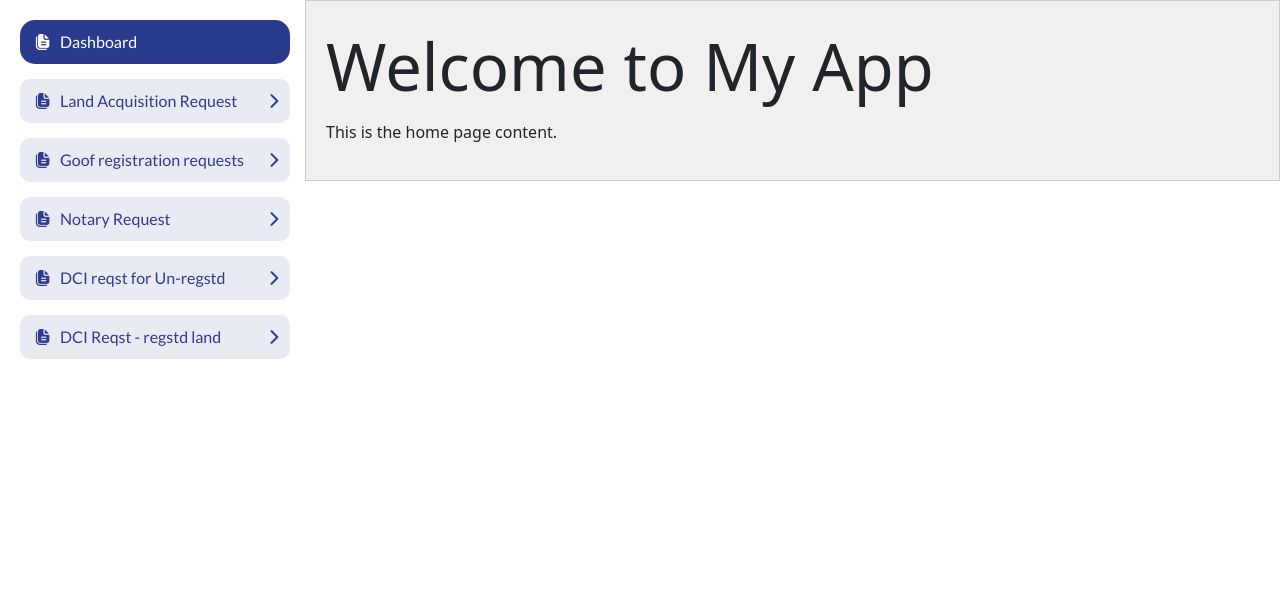
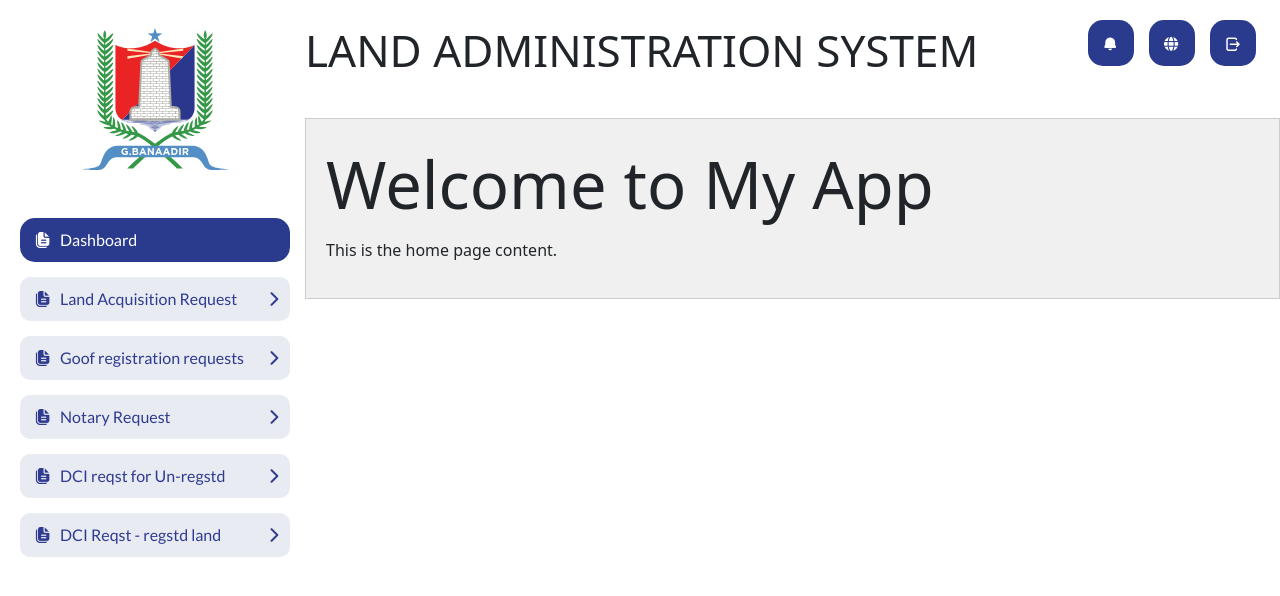
Before and after one commit to hammadjaved686/app, an Angular app: page /home in a window 1280 px wide. Shown: the top 596 px of the page. Built offline with nearby package versions, Linux system fonts and the light colour scheme.

Commit message:
header-issue

```diff
--- a/src/app/header/header.component.html
+++ b/src/app/header/header.component.html
@@ -1,5 +1,11 @@
 <div class="page-flex">
-    <aside class="sidebar">
+  <aside class="sidebar">
+
+      <div class="media text-center mt-2 mb-5">
+          <a href="#">
+              <img src="assets/images/logo.svg" alt="" class="img-fluid">
+          </a>
+      </div>
 
       <div class="sidebar-body">
           <ul class="sidebar_menu p-0">
@@ -44,8 +50,65 @@
       </div>
 
 
-    </aside>
-    <div class="main-wrapper">
+
+  </aside>
+  <div class="main-wrapper">
+
+
+      <nav class="sb-topnav navbar navbar-expand">
+
+          <div class="d-flex justify-content-between w-100">
+              <div class="head">
+                  <h2>LAND ADMINISTRATION SYSTEM</h2>
+              </div>
+
+              <div class="right-side">
+                  <ul class="navbar-nav ms-auto ms-md-0 me-3 me-lg-4">
+                      <li class="nav-item dropdown">
+                          <a class="nav-link dropdown-toggle" id="navbarDropdown" href="#" role="button" data-bs-toggle="dropdown" aria-expanded="false">
+                              <span class="icon icon-notification"></span>
+                          </a>
+                          <ul class="dropdown-menu dropdown-menu-end" aria-labelledby="navbarDropdown">
+                              <li><a class="dropdown-item" href="#!">Settings</a></li>
+                              <li><a class="dropdown-item" href="#!">Activity Log</a></li>
+                              <li><hr class="dropdown-divider" /></li>
+                              <li><a class="dropdown-item" href="#!">Logout</a></li>
+                          </ul>
+                      </li>
+                      <li class="nav-item dropdown">
+                          <a class="nav-link dropdown-toggle" id="navbarDropdown" href="#" role="button" data-bs-toggle="dropdown" aria-expanded="false">
+                              <span class="icon icon-language"></span>
+                          </a>
+                          <ul class="dropdown-menu dropdown-menu-end" aria-labelledby="navbarDropdown">
+                              <li><a class="dropdown-item" href="#!">Settings</a></li>
+                              <li><a class="dropdown-item" href="#!">Activity Log</a></li>
+                              <li><hr class="dropdown-divider" /></li>
+                              <li><a class="dropdown-item" href="#!">Logout</a></li>
+                          </ul>
+                      </li>
+
+                      <li class="nav-item dropdown">
+                          <a class="nav-link dropdown-toggle" id="navbarDropdown" href="#" role="button" data-bs-toggle="dropdown" aria-expanded="false">
+                              <span class="icon icon-logout"></span>
+                          </a>
+                          <ul class="dropdown-menu dropdown-menu-end" aria-labelledby="navbarDropdown">
+                              <li><a class="dropdown-item" href="#!">Settings</a></li>
+                              <li><a class="dropdown-item" href="#!">Activity Log</a></li>
+                              <li><hr class="dropdown-divider" /></li>
+                              <li><a class="dropdown-item" href="#!">Logout</a></li>
+                          </ul>
+                      </li>
+
+                  </ul>
+              </div>
+
+          </div>
+
+
+
+
+
+      </nav>
 
 
       <router-outlet></router-outlet>
```
Also changed, not shown: src/app/basic-theming.scss (added, +29 -0 lines).
